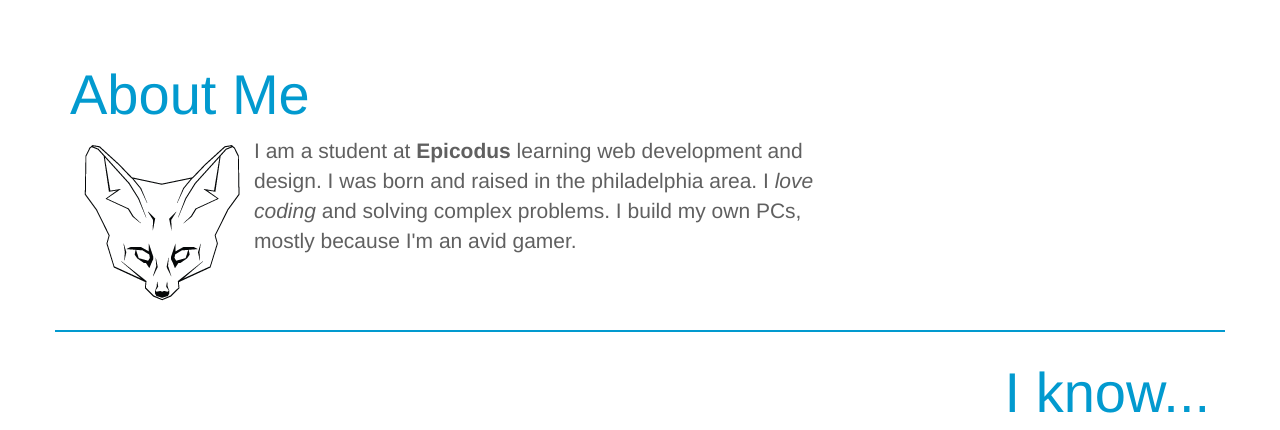
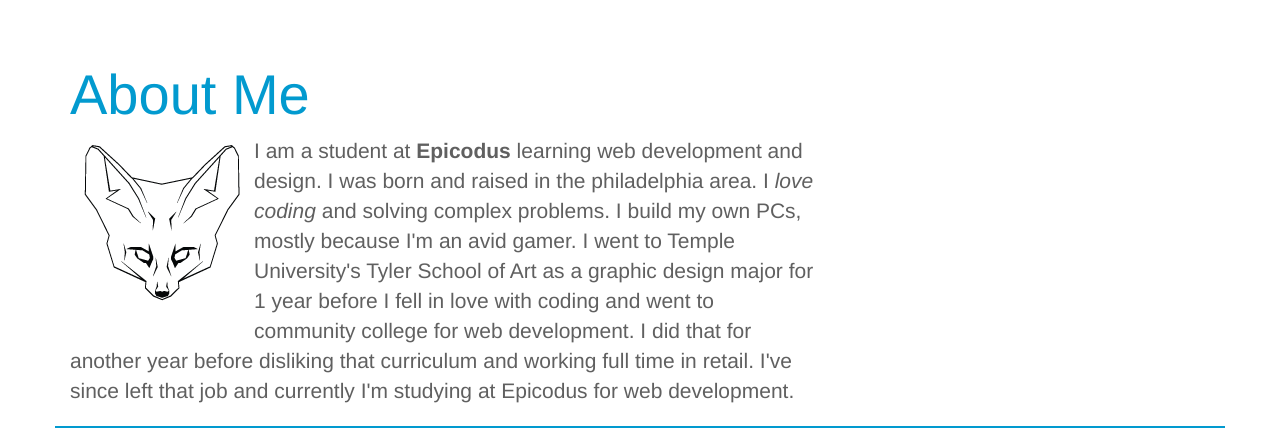
Before and after one commit to IanBaum/Portfolio, a plain HTML site: page index.html in a window 1280 px wide. Shown: the part 336-766 px from the top of the page. Drawn offline with nearby package versions, Linux system fonts and the light colour scheme.

Commit message:
update about me text

```diff
--- a/index.html
+++ b/index.html
@@ -64,6 +64,10 @@
                 <p class="main-text">I am a student at <strong>Epicodus</strong> learning web development
                   and design. I was born and raised in the philadelphia area. I <em>love coding</em>
                   and solving complex problems. I build my own PCs, mostly because I'm an avid gamer.
+                  I went to Temple University's Tyler School of Art as a graphic design major for 1 year
+                  before I fell in love with coding and went to community college for web development.
+                  I did that for another year before disliking that curriculum and working full time in retail.
+                   I've since left that job and currently I'm studying at Epicodus for web development.</p>
               </div>
             </div>
           </div>
```
